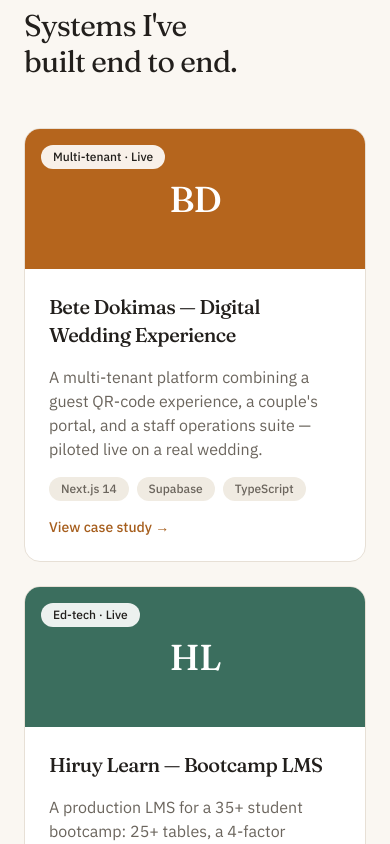
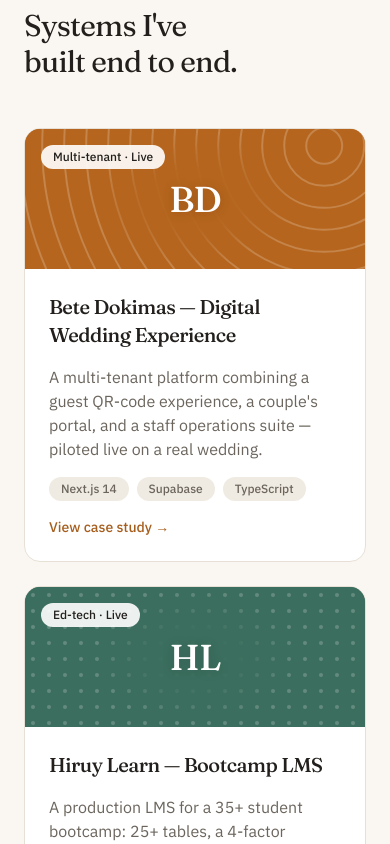
Before and after one commit to yakobd/yakob_dereje_portoflio, a Next.js app: page / in a window 390 px wide. Shown: the part 4720-5564 px from the top of the page. Built offline with nearby package versions, Linux system fonts and the light colour scheme.

Commit message:
Add generated banner patterns for projects without real images

```diff
--- a/app/page.tsx
+++ b/app/page.tsx
@@ -1,6 +1,7 @@
 import CaseStudyCard from "@/components/CaseStudyCard";
 import CertificateGallery from "@/components/CertificateGallery";
 import ContactForm from "@/components/ContactForm";
+import ProjectBanner from "@/components/ProjectBanner";
 import ProfilePhoto from "@/components/ProfilePhoto";
 import { Reveal, RevealGroup, RevealItem } from "@/components/Reveal";
 import SectionHeader, { Eyebrow } from "@/components/SectionHeader";
@@ -19,6 +20,7 @@
 } from "@/lib/data/home";
 import { moreProjects } from "@/lib/data/more-projects";
 import { skillGroups } from "@/lib/data/skills";
+import { bannerFor } from "@/lib/banner";
 
 export default function HomePage() {
   return (
@@ -206,9 +208,16 @@
           />
         </Reveal>
         <RevealGroup className="mt-12 grid gap-6 sm:grid-cols-2 lg:grid-cols-3">
-          {moreProjects.map((project) => (
+          {moreProjects.map((project, index) => (
             <RevealItem key={project.title}>
-              <Card className="flex h-full flex-col p-6">
+              <Card className="flex h-full flex-col overflow-hidden">
+                <ProjectBanner
+                  id={`more-${index}`}
+                  {...bannerFor(project.title, index)}
+                  className="h-[112px] shrink-0"
+                  initialsClassName="text-3xl"
+                />
+                <div className="flex flex-1 flex-col p-6">
                   <h3 className="text-lg font-medium tracking-tight">
                     {project.title}
                   </h3>
@@ -219,6 +228,7 @@
                     {project.stack.map((tech) => (
                       <Pill key={tech}>{tech}</Pill>
                     ))}
+                  </div>
                 </div>
               </Card>
             </RevealItem>
--- a/components/CaseStudyCard.tsx
+++ b/components/CaseStudyCard.tsx
@@ -1,5 +1,6 @@
 import Image from "next/image";
 import type { CaseStudy } from "@/lib/data/case-studies";
+import ProjectBanner from "./ProjectBanner";
 import Card from "./ui/Card";
 import Pill from "./ui/Pill";
 
@@ -34,11 +35,14 @@
             className="object-cover object-top"
           />
         ) : (
-          <span
-            className={`font-heading text-4xl font-medium tracking-tight text-surface ${lead ? "md:text-7xl" : ""}`}
-          >
-            {study.initials}
-          </span>
+          <ProjectBanner
+            id={study.slug}
+            color={study.heroColor}
+            initials={study.initials}
+            pattern={study.pattern}
+            fill
+            initialsClassName={`text-4xl ${lead ? "md:text-7xl" : ""}`}
+          />
         )}
         <span className="absolute left-4 top-4 z-10 rounded-full bg-surface/90 px-3 py-1 text-xs font-medium text-foreground">
           {study.tag}
--- /dev/null
+++ b/components/ProjectBanner.tsx
@@ -0,0 +1,183 @@
+import type { BannerPattern } from "@/lib/banner";
+
+type ProjectBannerProps = {
+  /** Unique per page; used to namespace the SVG pattern/gradient ids. */
+  id: string;
+  color: string;
+  initials: string;
+  pattern: BannerPattern;
+  /** Absolutely fill the nearest positioned parent instead of sizing via className. */
+  fill?: boolean;
+  className?: string;
+  initialsClassName?: string;
+};
+
+const line = "rgb(255 255 255 / 0.2)";
+
+function Pattern({ id, pattern }: { id: string; pattern: BannerPattern }) {
+  switch (pattern) {
+    case "stripes":
+      return (
+        <>
+          <defs>
+            <pattern
+              id={id}
+              width="14"
+              height="14"
+              patternUnits="userSpaceOnUse"
+              patternTransform="rotate(45)"
+            >
+              <line
+                x1="0"
+                y1="0"
+                x2="0"
+                y2="14"
+                stroke={line}
+                strokeWidth="5"
+              />
+            </pattern>
+          </defs>
+          <rect width="100%" height="100%" fill={`url(#${id})`} />
+        </>
+      );
+    case "dots":
+      return (
+        <>
+          <defs>
+            <pattern
+              id={id}
+              width="16"
+              height="16"
+              patternUnits="userSpaceOnUse"
+            >
+              <circle cx="8" cy="8" r="2" fill={line} />
+            </pattern>
+          </defs>
+          <rect width="100%" height="100%" fill={`url(#${id})`} />
+        </>
+      );
+    case "hex":
+      return (
+        <>
+          <defs>
+            <pattern
+              id={id}
+              width="28"
+              height="48.5"
+              patternUnits="userSpaceOnUse"
+            >
+              <path
+                d="M14 0 L28 8.1 L28 24.2 L14 32.3 L0 24.2 L0 8.1 Z M14 32.3 L14 48.5"
+                fill="none"
+                stroke={line}
+                strokeWidth="1.5"
+              />
+            </pattern>
+          </defs>
+          <rect width="100%" height="100%" fill={`url(#${id})`} />
+        </>
+      );
+    case "waves":
+      return (
+        <>
+          <defs>
+            <pattern
+              id={id}
+              width="48"
+              height="18"
+              patternUnits="userSpaceOnUse"
+            >
+              <path
+                d="M0 9 Q12 0 24 9 T48 9"
+                fill="none"
+                stroke={line}
+                strokeWidth="2"
+              />
+            </pattern>
+          </defs>
+          <rect width="100%" height="100%" fill={`url(#${id})`} />
+        </>
+      );
+    case "circles":
+      // Concentric rings radiating from the top-right corner.
+      return (
+        <g fill="none" stroke={line} strokeWidth="2">
+          {Array.from({ length: 30 }, (_, i) => (
+            <circle key={i} cx="88%" cy="12%" r={18 + i * 22} />
+          ))}
+        </g>
+      );
+    case "triangles":
+      // Layered translucent triangles; scaled to cover any aspect ratio.
+      return (
+        <svg
+          viewBox="0 0 400 200"
+          preserveAspectRatio="xMidYMid slice"
+          width="100%"
+          height="100%"
+        >
+          <polygon
+            points="0,200 120,40 240,200"
+            fill="rgb(255 255 255 / 0.08)"
+          />
+          <polygon
+            points="160,200 300,20 440,200"
+            fill="rgb(255 255 255 / 0.1)"
+          />
+          <polygon
+            points="-60,200 40,90 140,200"
+            fill="rgb(255 255 255 / 0.12)"
+          />
+          <polygon points="250,200 330,110 410,200" fill="rgb(0 0 0 / 0.08)" />
+          <polygon points="60,0 150,0 105,70" fill="rgb(255 255 255 / 0.07)" />
+          <polygon points="300,0 400,0 400,90" fill="rgb(0 0 0 / 0.07)" />
+        </svg>
+      );
+  }
+}
+
+/**
+ * Abstract, code-generated cover for projects without a real screenshot:
+ * a geometric pattern in the project's color with its initials on top.
+ */
+export default function ProjectBanner({
+  id,
+  color,
+  initials,
+  pattern,
+  fill = false,
+  className = "",
+  initialsClassName = "text-4xl",
+}: ProjectBannerProps) {
+  const patternId = `banner-${id}-pattern`;
+  const glowId = `banner-${id}-glow`;
+
+  return (
+    <div
+      aria-hidden="true"
+      className={`${fill ? "absolute inset-0" : "relative"} flex items-center justify-center overflow-hidden ${className}`.trim()}
+      style={{ backgroundColor: color }}
+    >
+      <svg
+        className="absolute inset-0 h-full w-full"
+        xmlns="http://www.w3.org/2000/svg"
+      >
+        <Pattern id={patternId} pattern={pattern} />
+        {/* Solid-color halo behind the initials keeps them readable. */}
+        <defs>
+          <radialGradient id={glowId}>
+            <stop offset="0%" stopColor={color} stopOpacity="1" />
+            <stop offset="45%" stopColor={color} stopOpacity="0.9" />
+            <stop offset="100%" stopColor={color} stopOpacity="0" />
+          </radialGradient>
+        </defs>
+        <ellipse cx="50%" cy="50%" rx="30%" ry="48%" fill={`url(#${glowId})`} />
+      </svg>
+      <span
+        className={`relative font-heading font-medium tracking-tight text-surface [text-shadow:0_1px_12px_rgb(0_0_0/0.15)] ${initialsClassName}`.trim()}
+      >
+        {initials}
+      </span>
+    </div>
+  );
+}
--- /dev/null
+++ b/lib/banner.ts
@@ -0,0 +1,48 @@
+export type BannerPattern =
+  "stripes" | "dots" | "circles" | "hex" | "waves" | "triangles";
+
+export const bannerPatterns: BannerPattern[] = [
+  "stripes",
+  "dots",
+  "hex",
+  "waves",
+  "circles",
+  "triangles",
+];
+
+// Earthy tones that sit with the terracotta brand color. White initials
+// clear 3:1 (large text) on all of them.
+export const bannerColors = [
+  "#8A4B2E",
+  "#3E5C76",
+  "#3B6E5E",
+  "#5B4A6F",
+  "#6E5A2F",
+  "#7A4556",
+];
+
+const skipWords = new Set(["the", "a", "an", "&", "and", "of"]);
+
+/** "Kenean Café & Restaurant Platform" -> "KC"; ignores text after an em dash subtitle. */
+export function initialsFrom(title: string) {
+  const words = title
+    .split(" — ")[0]
+    .split(/\s+/)
+    .filter((word) => !skipWords.has(word.toLowerCase()));
+  return words
+    .slice(0, 2)
+    .map((word) => word[0].toUpperCase())
+    .join("");
+}
+
+/**
+ * Banner look for the Nth item of a grid. Colors and patterns cycle every 6,
+ * so neighbors in a 2- or 3-column grid never share a color or pattern.
+ */
+export function bannerFor(title: string, index: number) {
+  return {
+    initials: initialsFrom(title),
+    color: bannerColors[index % bannerColors.length],
+    pattern: bannerPatterns[index % bannerPatterns.length],
+  };
+}
--- a/lib/data/case-studies.ts
+++ b/lib/data/case-studies.ts
@@ -1,3 +1,5 @@
+import type { BannerPattern } from "@/lib/banner";
+
 export type Challenge = {
   title: string;
   description: string;
@@ -8,6 +10,8 @@
   initials: string;
   /** Home-page card cover and case study hero background, as a hex color. */
   heroColor: string;
+  /** Generated banner pattern used when there's no coverImageUrl. */
+  pattern: BannerPattern;
   /** Short category label on the home-page card. */
   tag: string;
   /**
@@ -39,6 +43,7 @@
   {
     slug: "bete-dokimas-clients",
     initials: "BD",
+    pattern: "circles",
     heroColor: "#B5651D",
     tag: "Multi-tenant · Live",
     heroTag: "Multi-tenant platform · AI-directed build · Live production",
@@ -99,6 +104,7 @@
   {
     slug: "hiruy-learn",
     initials: "HL",
+    pattern: "dots",
     heroColor: "#3B6E5E",
     tag: "Ed-tech · Live",
     heroTag: "Ed-tech platform · Solo build · Live production",
@@ -159,6 +165,7 @@
   {
     slug: "hiruy-platform",
     initials: "HT",
+    pattern: "hex",
     heroColor: "#8A4B2E",
     tag: "Company platform · Live",
     heroTag: "Company platform · Solo build · Live production",
@@ -208,6 +215,7 @@
   {
     slug: "doc-intelligence",
     initials: "DR",
+    pattern: "waves",
     heroColor: "#5B4A6F",
     tag: "AI · RAG",
     heroTag: "AI · RAG pipeline · 10 Academy project",
@@ -234,6 +242,7 @@
   {
     slug: "automaton-auditor",
     initials: "AA",
+    pattern: "triangles",
     heroColor: "#3E5C76",
     tag: "Multi-agent system",
     heroTag: "Multi-agent system · LangGraph · 10 Academy project",
```
Lines whose indentation alone changed are shown as unchanged.
